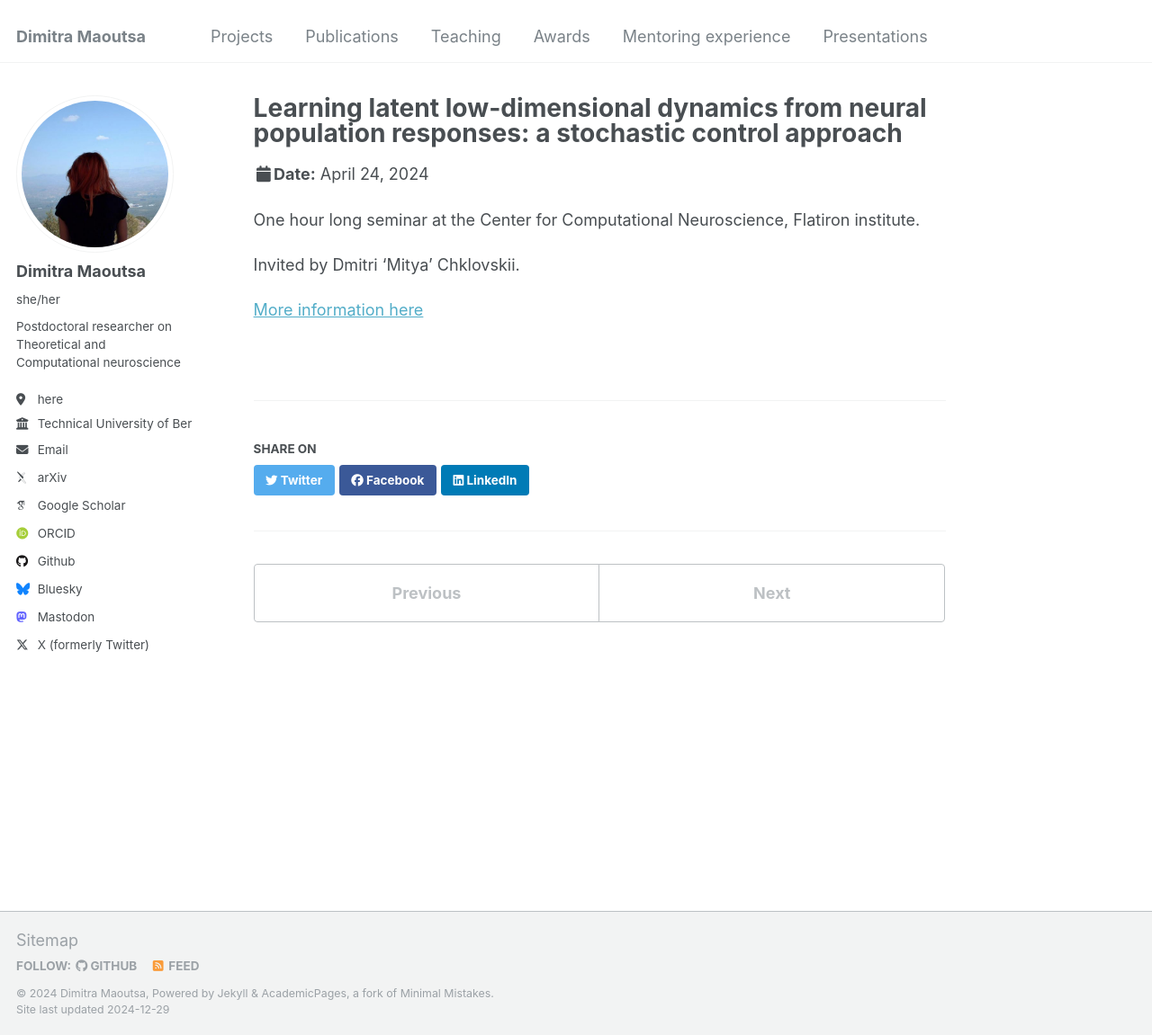
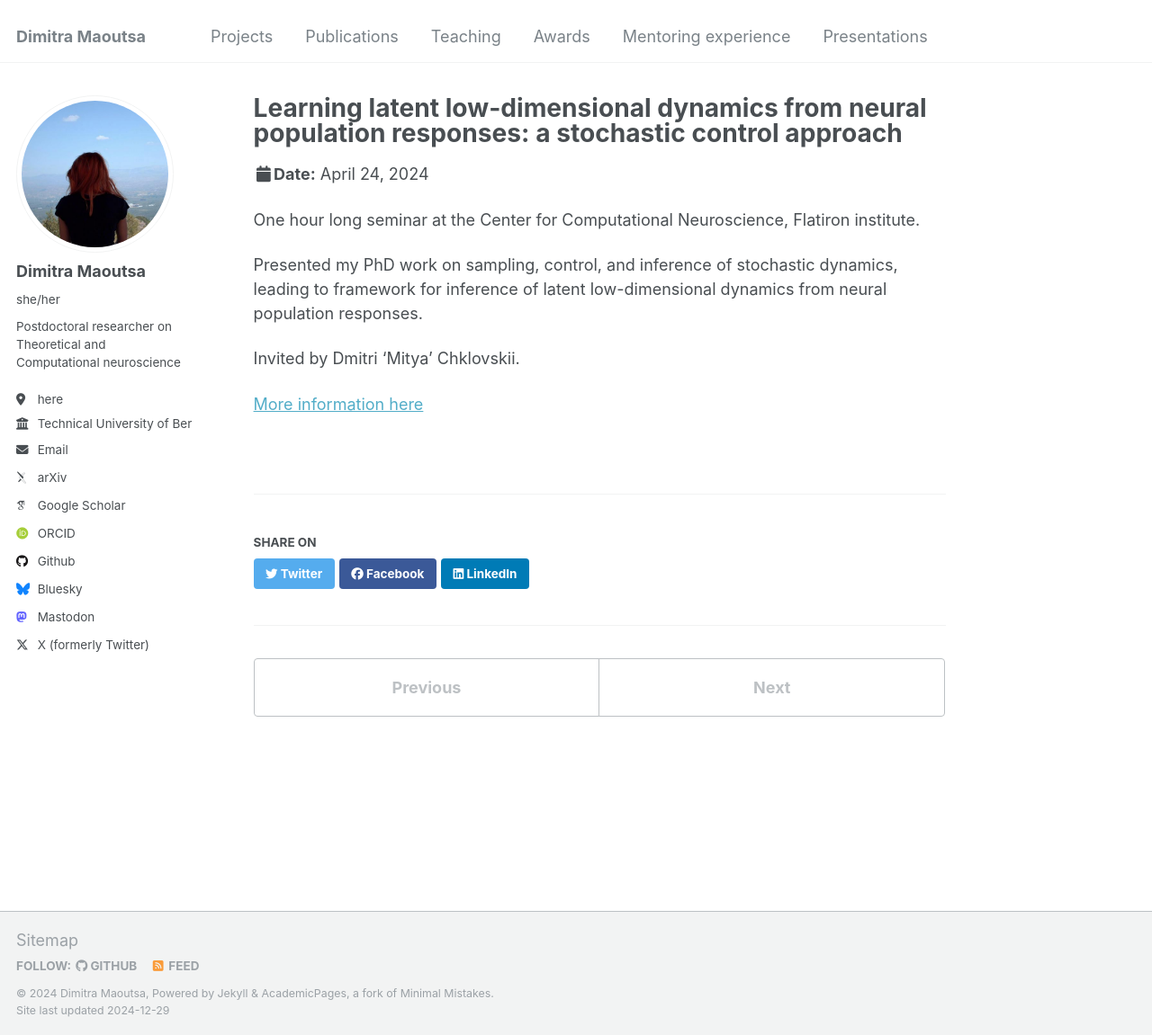
Before and after one commit to dimitra-maoutsa/dimitra-maoutsa.github.io, a Jekyll site: the page built from _talks/2024-04-24-talk-2.md, in a window 1280 px wide and 1151 px high. Shown: the whole window at 90% size. Built offline with Jekyll 4.4.1, drawn with Linux system fonts in a browser that asks for light colours; some web fonts are replaced.

Commit message:
Update 2024-04-24-talk-2.md

```diff
--- a/_talks/2024-04-24-talk-2.md
+++ b/_talks/2024-04-24-talk-2.md
@@ -9,6 +9,9 @@ location: "New York, USA"
 ---
 One hour long seminar at the Center for Computational Neuroscience, Flatiron institute.
 
+Presented my PhD work on sampling, control, and inference of stochastic dynamics, leading to framework for inference of latent low-dimensional dynamics from neural population responses.
+
+
 Invited by Dmitri 'Mitya' Chklovskii.
 
 [More information here](https://indico.flatironinstitute.org/event/3961/)
```
